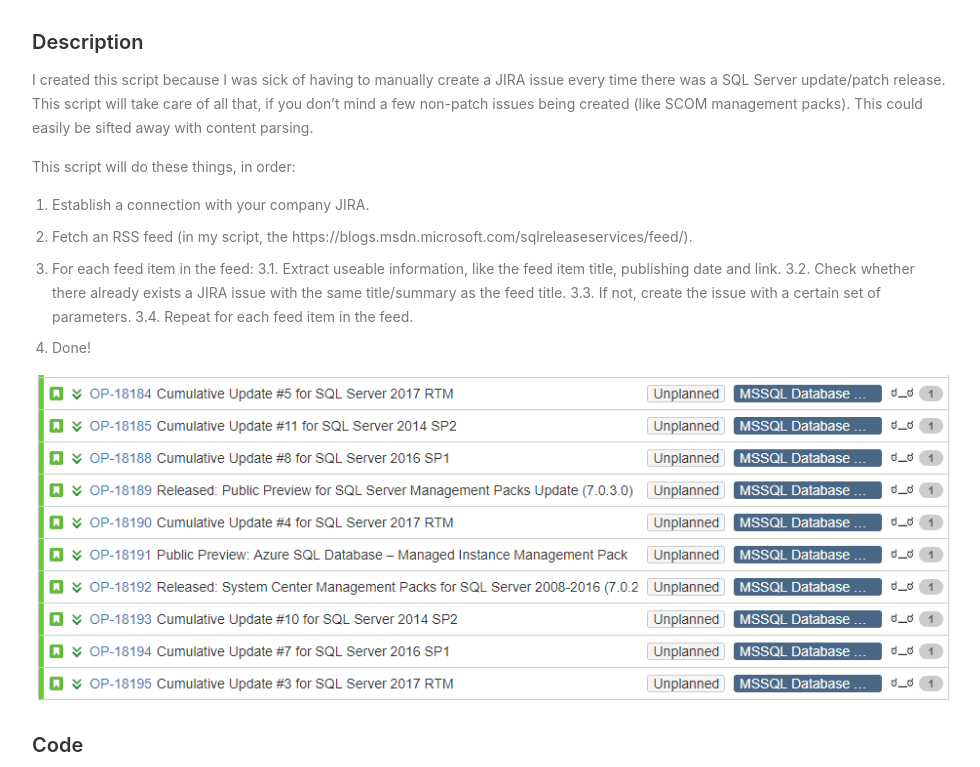
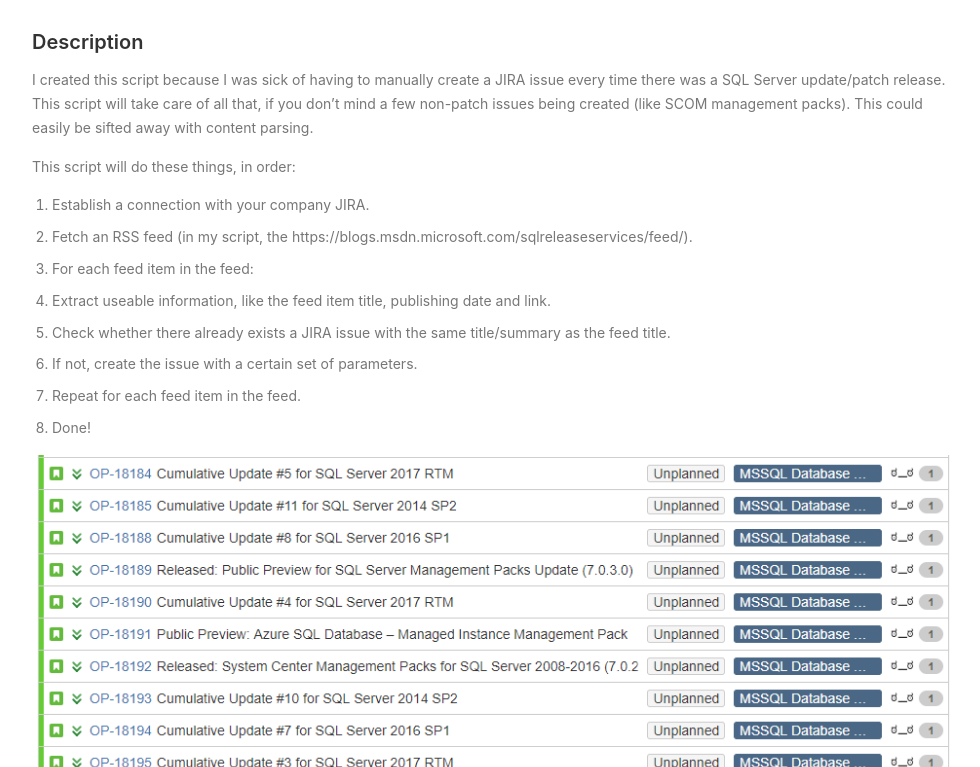
Before and after one commit to AtlassianPS/AtlassianPS.github.io, a Jekyll site: the page built from docs/Gallery/SQLServerUpdatesToJIRAIssues.md, in a window 1280 px wide and 900 px high, scrolled down 675 px, cut to the strip 0-767 px from the top of the window. Shown: the whole strip, without its empty margins (148-1128 px from the left). Built offline with Jekyll 4.4.1, drawn with Linux system fonts in a browser that asks for light colours; nearby versions of some CDN libraries; comment, search, counter and statistics services are not loaded.

Commit message:
Updated list view

```diff
--- a/docs/Gallery/SQLServerUpdatesToJIRAIssues.md
+++ b/docs/Gallery/SQLServerUpdatesToJIRAIssues.md
@@ -20,10 +20,10 @@
 1. Establish a connection with your company JIRA.
 2. Fetch an RSS feed (in my script, the https://blogs.msdn.microsoft.com/sqlreleaseservices/feed/).
 3. For each feed item in the feed:
-   3.1. Extract useable information, like the feed item title, publishing date and link.
-   3.2. Check whether there already exists a JIRA issue with the same title/summary as the feed title.
-   3.3. If not, create the issue with a certain set of parameters.
-   3.4. Repeat for each feed item in the feed.
+  1. Extract useable information, like the feed item title, publishing date and link.
+  2. Check whether there already exists a JIRA issue with the same title/summary as the feed title.
+  3. If not, create the issue with a certain set of parameters.
+  4. Repeat for each feed item in the feed.
 4. Done!
 
 ![ScreenShot](screenshots/SQLBacklog.PNG)
```
